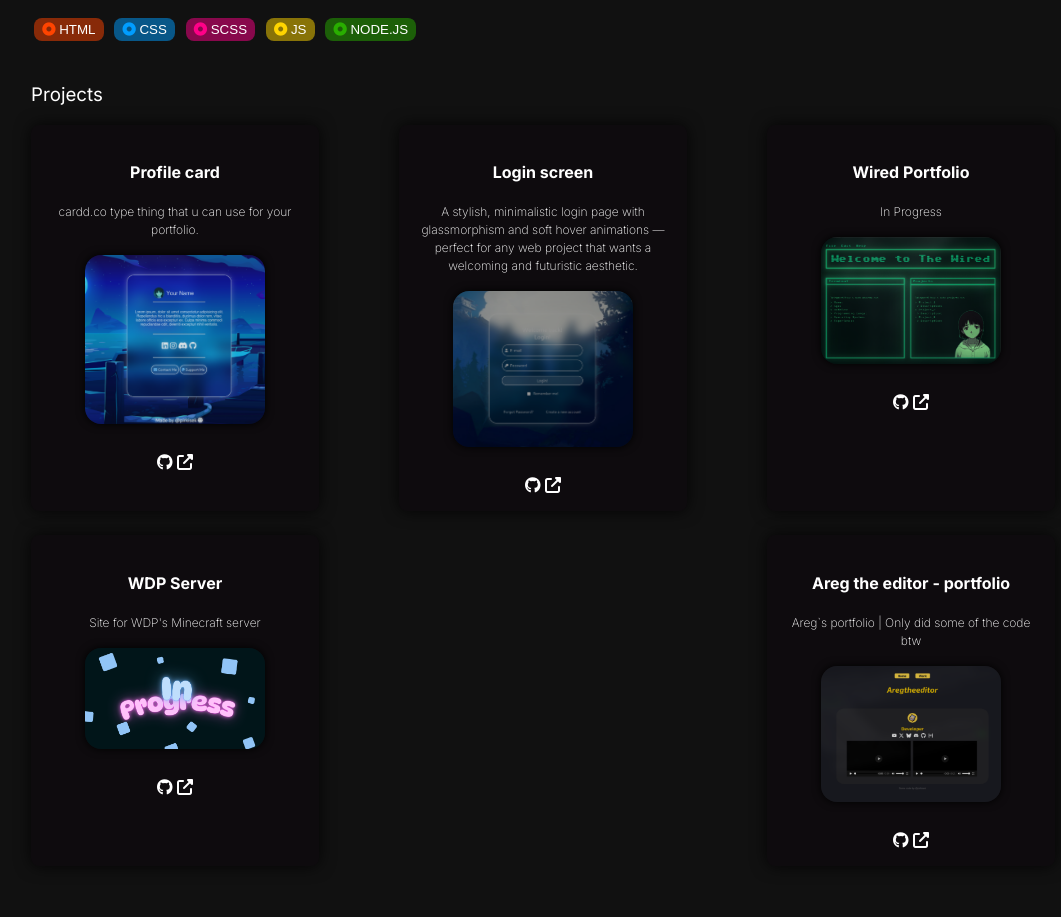
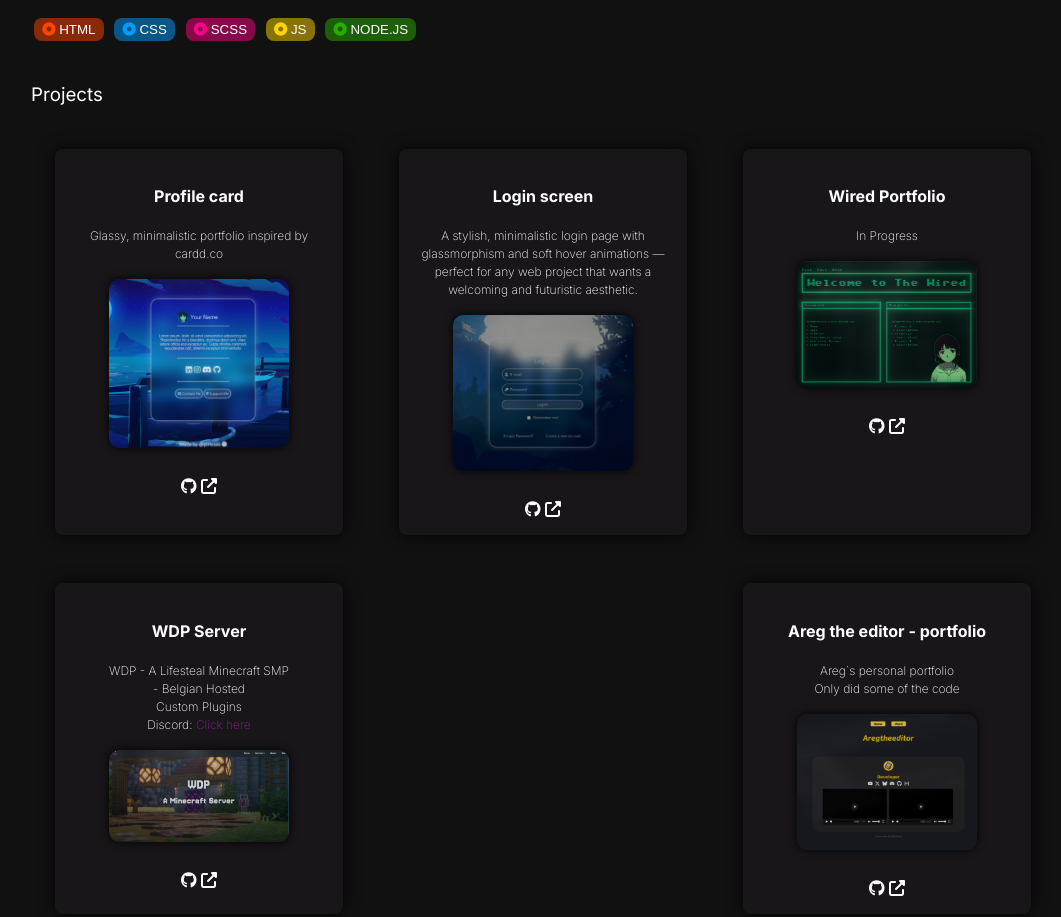
Before and after one commit to re1exe/re1exe.github.io, a plain HTML site: page index.html in a window 1280 px wide. Shown: the part 500-1417 px from the top of the page, without its empty margins (97-1158 px from the left). Drawn offline with Linux system fonts and the light colour scheme.

Commit message:
Add files via upload

```diff
--- a/index.html
+++ b/index.html
@@ -80,8 +80,8 @@
 
     <p>© 2025 Rei. All rights reserved.</p>
     <div class="footer-links">
-        <a href="https://github.com/pirkisek" target="_blank"><i class="fa-brands fa-github"></i></a>
-        <a href="https://twitter.com/pirkisek_" target="_blank"><i class="fa-brands fa-twitter"></i></a>
+        <a href="https://github.com/re1exe target="_blank"><i class="fa-brands fa-github"></i></a>
+        <a href="https://twitter.com/" target="_blank"><i class="fa-brands fa-twitter"></i></a>
         <a href="mailto:rei.exe@hotmail.com"><i class="fa-solid fa-envelope"></i></a>
     </div>
 </footer>
--- a/projects.json
+++ b/projects.json
@@ -1,17 +1,17 @@
 [
     {
         "name": "Profile card",
-        "description": "cardd.co type thing that u can use for your portfolio.",
+        "description": "Glassy, minimalistic portfolio inspired by cardd.co",
         "image": "./profile_card.png",
-        "github": "https://github.com/Pirkisek/Profile_card",
-        "extLink" : "https://pirkisek.github.io/profile_card"
+        "github": "https://github.com/re1exe/Profile_card",
+        "extLink" : "https://re1exe.github.io/profile_card"
     },
     {
         "name": "Login screen",
         "description": "A  stylish, minimalistic login page with glassmorphism and soft hover animations — perfect for any web project that wants a welcoming and futuristic aesthetic.",
         "image": "./login_screen.png",
-        "github": "https://github.com/Pirkisek/login-screen",
-        "extLink" : "https://pirkisek.github.io/login_screen"
+        "github": "https://github.com/re1exe/login-screen",
+        "extLink" : "https://re1exe.github.io/login_screen"
     },
     {
         "name": "Wired Portfolio",
@@ -22,14 +22,14 @@
     },
     {
         "name": "WDP Server",
-        "description": "Site for WDP's Minecraft server",
-        "image": "./in_progress.png",
+        "description": "WDP - A Lifesteal Minecraft SMP <br> - Belgian Hosted <br> Custom Plugins <br> Discord: <a style='color: #DB1EE89F;' href='https://discord.gg/QuTVx7dTWS'>Click here</a>",
+        "image": "./wdp_server.png",
         "github": "",
         "extLink" : ""
     },
     {
         "name": "Areg the editor - portfolio",
-        "description": "Areg`s portfolio | Only did some of the code btw",
+        "description": "Areg`s personal portfolio <br> Only did some of the code",
         "image": "./aregbanner.png",
         "github": "./owo.html",
         "extLink" : "https://aregus.me/"
--- a/styles.scss
+++ b/styles.scss
@@ -94,6 +94,7 @@ main {
   background-color: rgba(33, 27, 35, 0.492);
   border-radius: 1vh;
   text-align: center;
+  margin: 3vh;
   color: white;
   box-shadow: 0 0 2vh rgba(0, 0, 0, 0.789);
   a {
@@ -104,7 +105,7 @@ main {
     font-size: 1.5vh;
   }
   img {
-    border-radius: 2vh;
+    border-radius: 1.3vh;
     box-shadow: 0 0 1vh black;
     width: 70%;
     margin-bottom: 3vh;
```
Also changed, not shown: styles.css, wdp_server.png (added), 1 other file.
